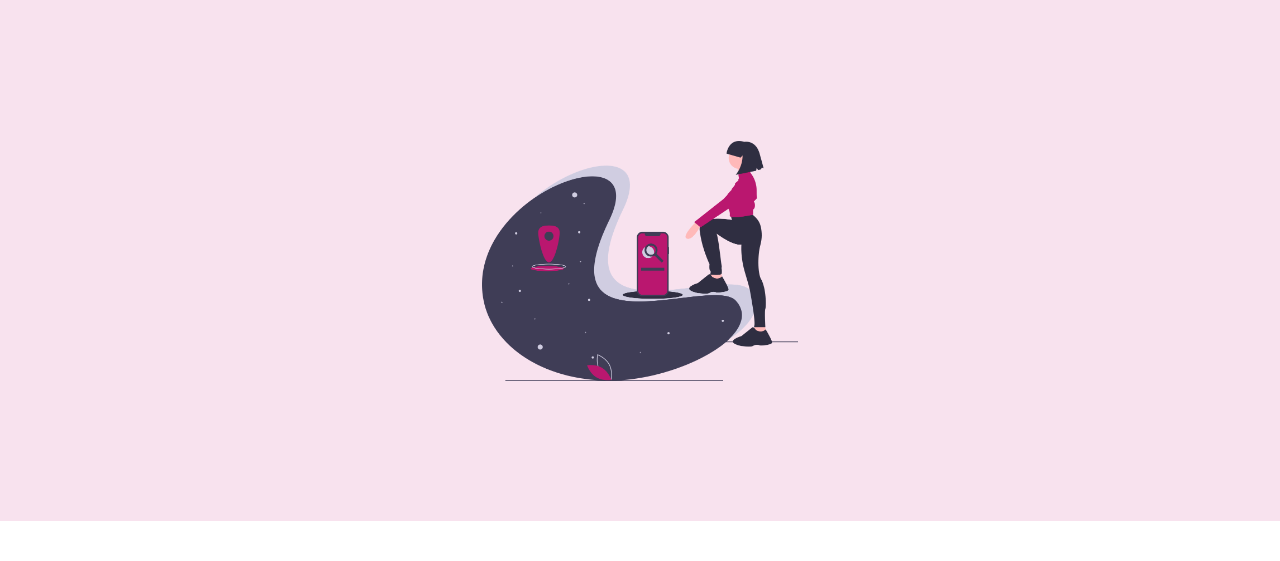
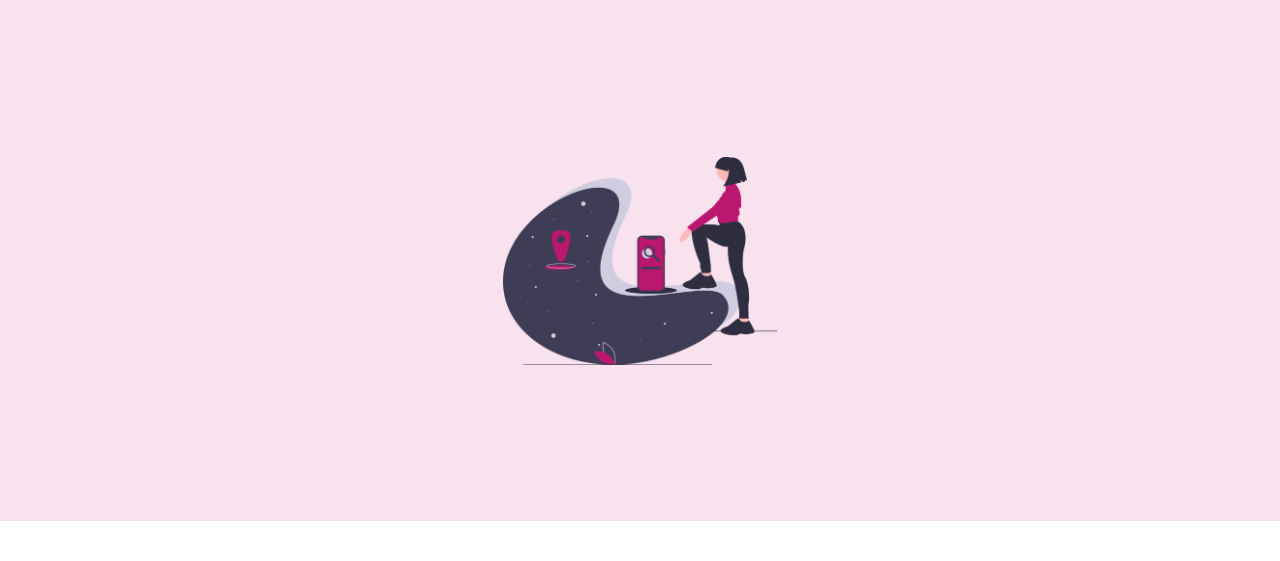
Before and after one commit to Psiale/weather-app, a website built with webpack: page dist/index.html in a window 1280 px wide. Shown: the part 279-840 px from the top of the page. After the commit the page ends 800 px from the top, so only its background shows below. Built offline with nearby package versions, Linux system fonts and the light colour scheme.

Commit message:
changed the mainContainerBottomChild height to be 65

```diff
--- a/src/styles/style.scss
+++ b/src/styles/style.scss
@@ -5,10 +5,6 @@ body {
   width: 100%;
   height: 100%;
   margin: 0;
-}
-
-body {
-  overflow-y: hidden;
 }
 
 #mainContainer {
@@ -34,7 +30,7 @@ body {
 
   #mainContainerBottomChild {
     width: 90%;
-    height: 75%;
+    height: 65%;
   }
 
   #searchBarContainer {
```
Also changed, not shown: build/250c1cd7015a9d6af0d5895625223fc5.woff (added), build/3121f14230fc0f39d8a205c6c5ef4e19.png (added), build/31809579186d3a8fbbe4d214ad7c6876.png (added), build/532fa5321fdcd85a7b383616d1d7de33.png (added), build/6f2c544eb1a3719f9925ea3d0c45a6e8.woff (added), build/7edf724382bda9af5ef8af713642ae29.woff (added), build/87be65b1abc993bdce7464b12442609c.png (added), build/94b76ce37f145a754e61f1e8e3af039e.png (added), build/a32a19d7feae192ff3cb73f17bd0ecef.png (added), build/a8be90e12e7bd584989c135336f96a60.woff (added), build/a90183f09d1b4e559ab2572aa47a8fb7.png (added), build/ff8b25ccaa5857261d41aa90e285993a.png (added), build/index.html (added), build/main.js (added).
